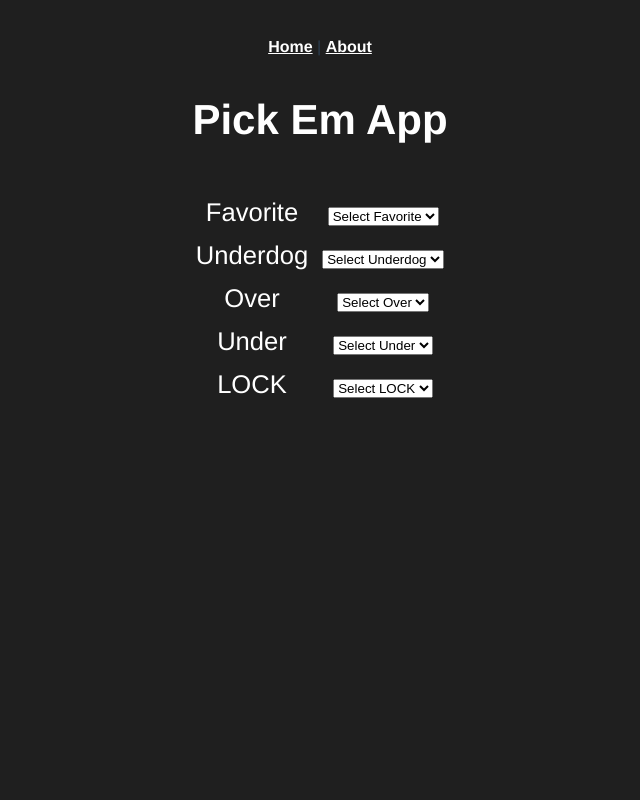
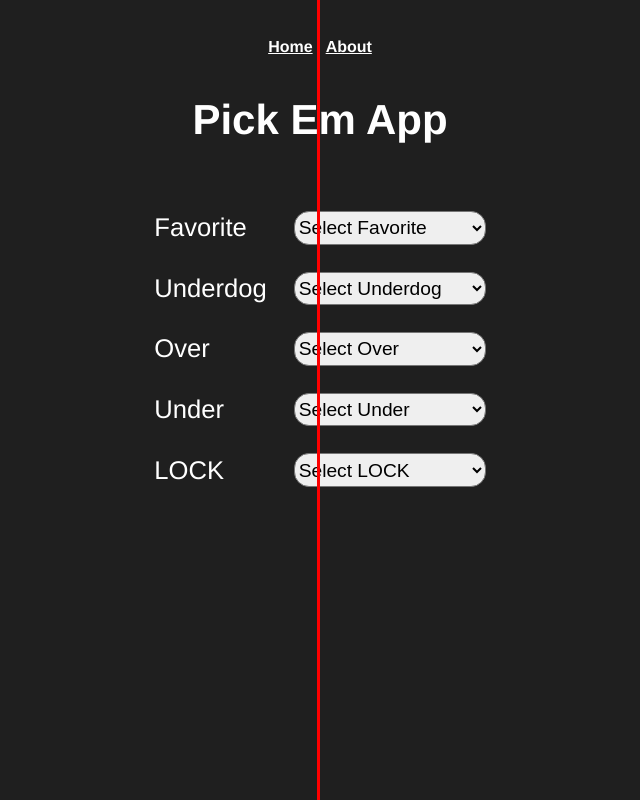
Before and after one commit to michael-abbate/pickem-app-vue, a Vue app in the folder pickem-app/: page /selected in a window 1280 px wide. Shown: the top 800 px of the page, without its empty margins (320-960 px from the left). Built offline with nearby package versions, Linux system fonts and the light colour scheme.

Commit message:
Update styling for dark mode. Add TOODs.

```diff
--- a/pickem-app/src/App.vue
+++ b/pickem-app/src/App.vue
@@ -1,4 +1,5 @@
 <template>
+<div class="vl"></div>
   <nav>
     <router-link to="/">Home</router-link> |
     <router-link to="/about">About</router-link>
@@ -8,6 +9,10 @@
 </template>
 
 <script>
+//TODO: Send a payload JSON with game ID and other info as pick, including a clean pick name
+//TODO: clean up selected picks box
+//TODO; start to save submissions
+
 // import ShowPicks from './components/ShowPicks.vue'
 
 // export default {
@@ -19,6 +24,15 @@
 </script>
 
 <style>
+.vl {
+  border-left: 3px solid red;
+  height: 2500px;
+  position: absolute;
+  left: 50%;
+  margin-left: -3px;
+  top: 0;
+}
+
 #app {
   font-family: Avenir, Helvetica, Arial, sans-serif;
   -webkit-font-smoothing: antialiased;
--- a/pickem-app/src/views/SelectedPicks.vue
+++ b/pickem-app/src/views/SelectedPicks.vue
@@ -44,7 +44,15 @@ table {
     margin: 0 auto;
     font-size: 2vw;
     border-collapse:separate;
-    border-spacing:.5em!important;
-    color:#fff
+    border-spacing:1em!important;
+    color:#fff;
+    text-align: left;
+}
+select {
+    height:1.75em;
+    width:10em;
+    font-size: 1.5vw;
+    border-radius:15px;
+    /* padding: 5px; */
 }
 </style>
--- a/pickem-app/src/views/ShowPicks.vue
+++ b/pickem-app/src/views/ShowPicks.vue
@@ -1,20 +1,9 @@
 <template>
     <div id="show-picks">
+        <div class="grid-cell">
 
-        <div id="selected-picks">
-            <strong>
-            Selected Picks:
-                <ul>
-                    <li v-for="(pick,index) in picks"
-                        :key = "index"
-                        :id="pick+'selected-pick'">
-                        {{ pick }}
-                    </li>
-                </ul>
-            </strong>
-
-            <button @click = "selectpicks()">Select</button>
         </div>
+        <div class="grid-cell">
             <div id="all-game-tables">
                 <div v-cloak v-for="(game,index) in games" :key = "game.gameID" :class="game.gameID+'game-table'">
                     <table v-if="validGame(game.date)" :class="game.gameID+'game-table'">
@@ -52,7 +41,23 @@
                     </table>
                 </div>
             </div>
+        </div>
+        <div class="grid-cell" id="selected-picks-wrapper">
+            <div id="selected-picks">
+                <strong>
+                Selected Picks:
+                    <ul>
+                        <li v-for="(pick,index) in picks"
+                            :key = "index"
+                            :id="pick+'selected-pick'">
+                            {{ pick }}
+                        </li>
+                    </ul>
+                </strong>
 
+                <button @click = "selectpicks()">Select</button>
+            </div>
+        </div>
     </div>
 </template>
 
@@ -156,6 +161,13 @@ export default {
 
 <style scoped>
 
+#show-picks {
+    display:grid;
+    /* grid-template-columns: auto auto auto; */
+    grid-template-columns: repeat(3, minmax(0, 1fr));
+    grid-template-rows:auto;
+
+}
 
 table {
     margin: 0 auto;
@@ -173,7 +185,6 @@ table {
 }
 .pickem-cell {
     padding: 15px;
-    /* border:solid 1px dodgerblue; */
     background: dodgerblue;
     color: white;
     margin: 0 auto;
@@ -190,35 +201,21 @@ table {
     cursor:pointer;
 }
 
-#all-game-tables {
-    margin:0 auto;
-    position: relative;
-    /* float:left; */
-    /* width:50% */
-}
-
-/* #empty-div{
-    width:33%;
-    height:10000px;
-    float:left;
-} */
 
 #selected-picks {
     /* float:right; */
     color:#fff;
-    position: fixed;
-    top:10;
-    right:0;
-    z-index:10;
+
+    /* position: fixed; */
+    /* top:10; */
+    /* right:0; */
+    /* z-index:10; */
     /* border: 1px solid black; */
     background-color: dodgerblue;
     border-radius: 8px;
-    padding:1vw;
-    /* margin-top:10px;
-    margin-left:50px;
-
-    margin-bottom:50px;  */
-    /* width:15%; */
-    margin-right:7vw;
+    padding:.8vw;
+    margin:0 auto;
+    width:50%;
+    /* margin-right:7vw; */
 }
 </style>
```
Lines whose indentation alone changed are shown as unchanged.
